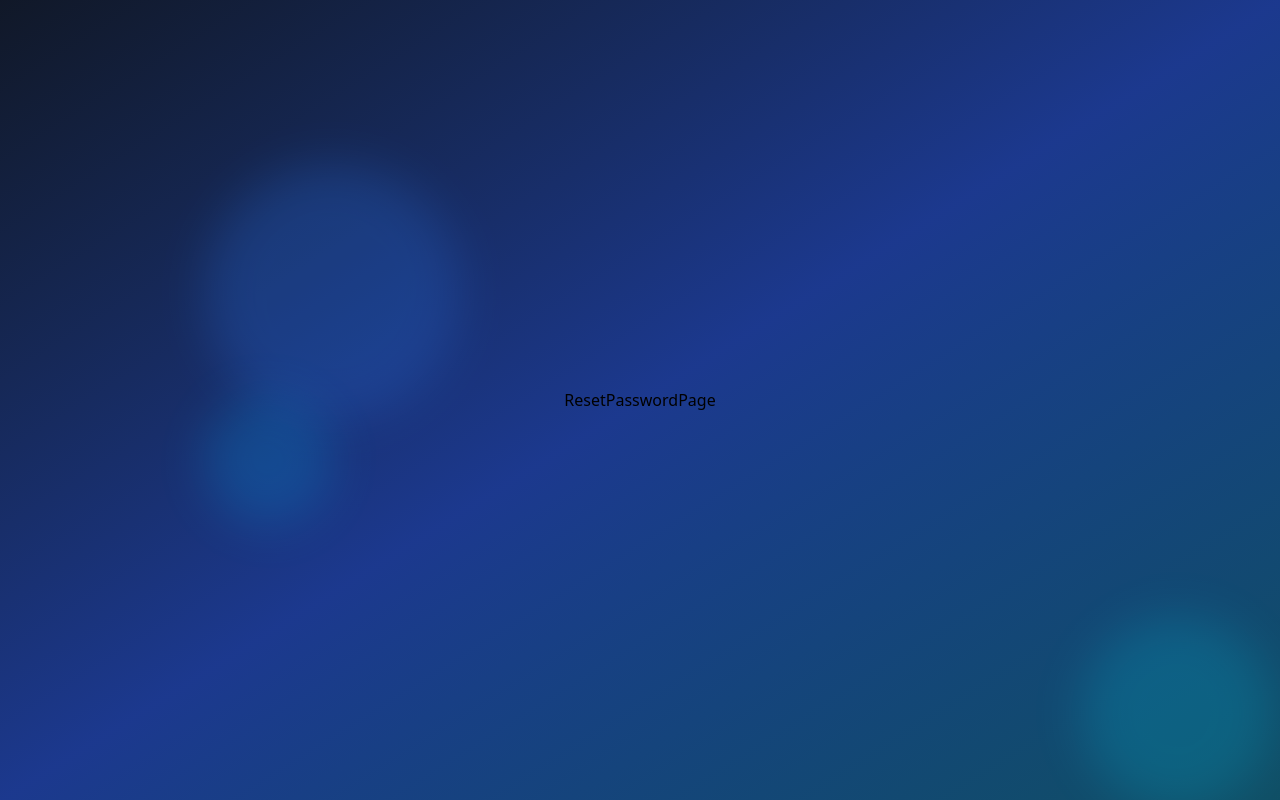
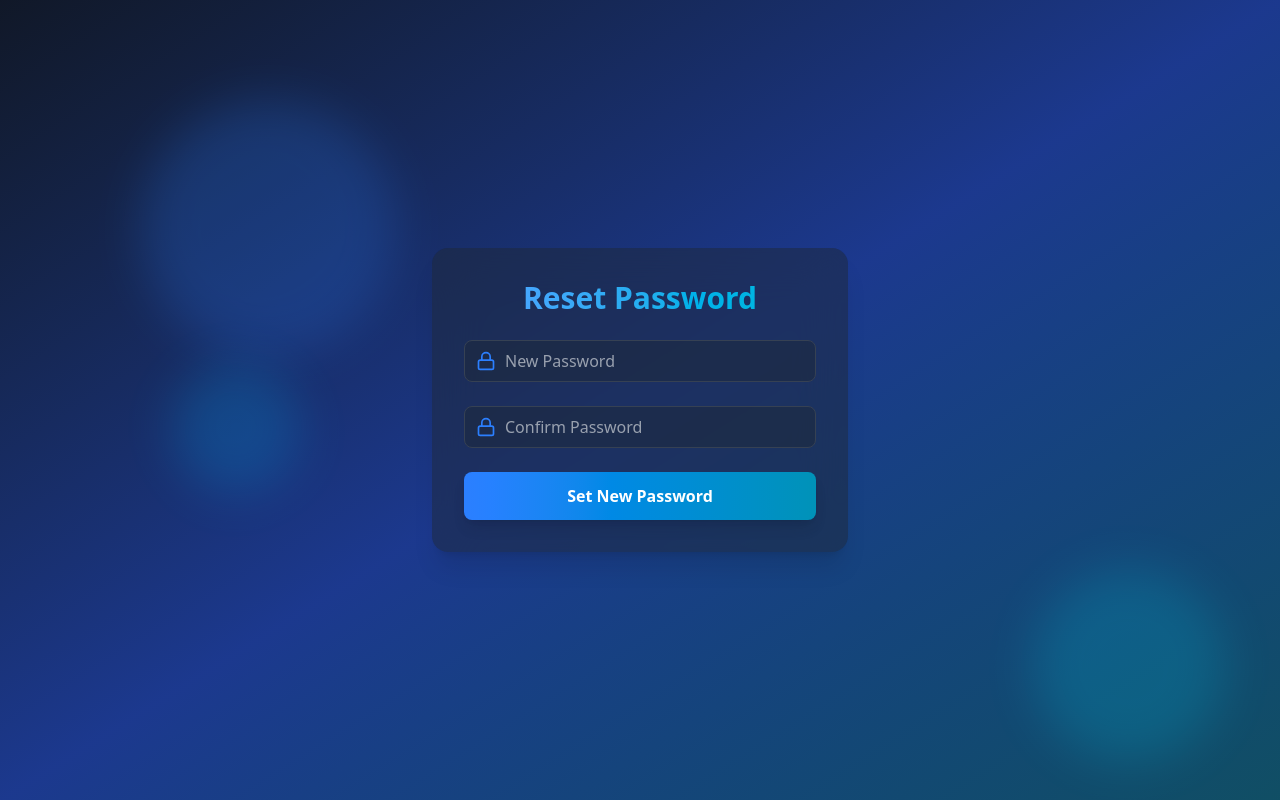
Before and after one commit to Santos2175/auth-app, a React (Vite) app in the folder frontend/: page /reset-password/1 in a window 1280 px wide. Built offline with nearby package versions, Linux system fonts and the light colour scheme.

Commit message:
feat(frontend): reset password page added

```diff
--- a/frontend/src/pages/ResetPasswordPage.tsx
+++ b/frontend/src/pages/ResetPasswordPage.tsx
@@ -1,7 +1,49 @@
-type Props = {};
+import { motion } from 'framer-motion';
+import { useState } from 'react';
+import Input from '../components/ui/Input';
+import { Lock } from 'lucide-react';
 
-const ResetPasswordPage = (props: Props) => {
-  return <div>ResetPasswordPage</div>;
+const ResetPasswordPage = () => {
+  const [password, setPassword] = useState<string>('');
+  const [confirmPassword, setConfirmPassword] = useState<string>('');
+
+  return (
+    <motion.div
+      initial={{ opacity: 0, y: 20 }}
+      animate={{ opacity: 1, y: 0 }}
+      transition={{ duration: 0.5 }}
+      className='w-full max-w-md bg-gray-800/50 backdrop-filter backdrop-blur-xl rounded-2xl shadow-xl overflow-hidden'>
+      <div className='p-8'>
+        <h2 className='text-3xl font-bold mb-6 text-center bg-gradient-to-r from-blue-400 to-cyan-500 text-transparent bg-clip-text'>
+          Reset Password
+        </h2>
+
+        <form>
+          <Input
+            icon={Lock}
+            type='password'
+            placeholder='New Password'
+            value={password}
+            onChange={(e) => setPassword(e.target.value)}
+          />
+          <Input
+            icon={Lock}
+            type='password'
+            placeholder='Confirm Password'
+            value={confirmPassword}
+            onChange={(e) => setConfirmPassword(e.target.value)}
+          />
+
+          <motion.button
+            whileHover={{ scale: 1.02 }}
+            whileTap={{ scale: 0.98 }}
+            className='w-full font-bold px-4 py-3 bg-gradient-to-r from-blue-500 to-cyan-600 text-white hover:from-blue-600 hover:to-cyan-700 rounded-lg shadow-lg focus:outline-none focus:ring-2 focus:ring-blue-500 focus:ring-offset-2 focus:ring-offset-gray-900 transition duration-200 cursor-pointer'>
+            Set New Password
+          </motion.button>
+        </form>
+      </div>
+    </motion.div>
+  );
 };
 
 export default ResetPasswordPage;
```
